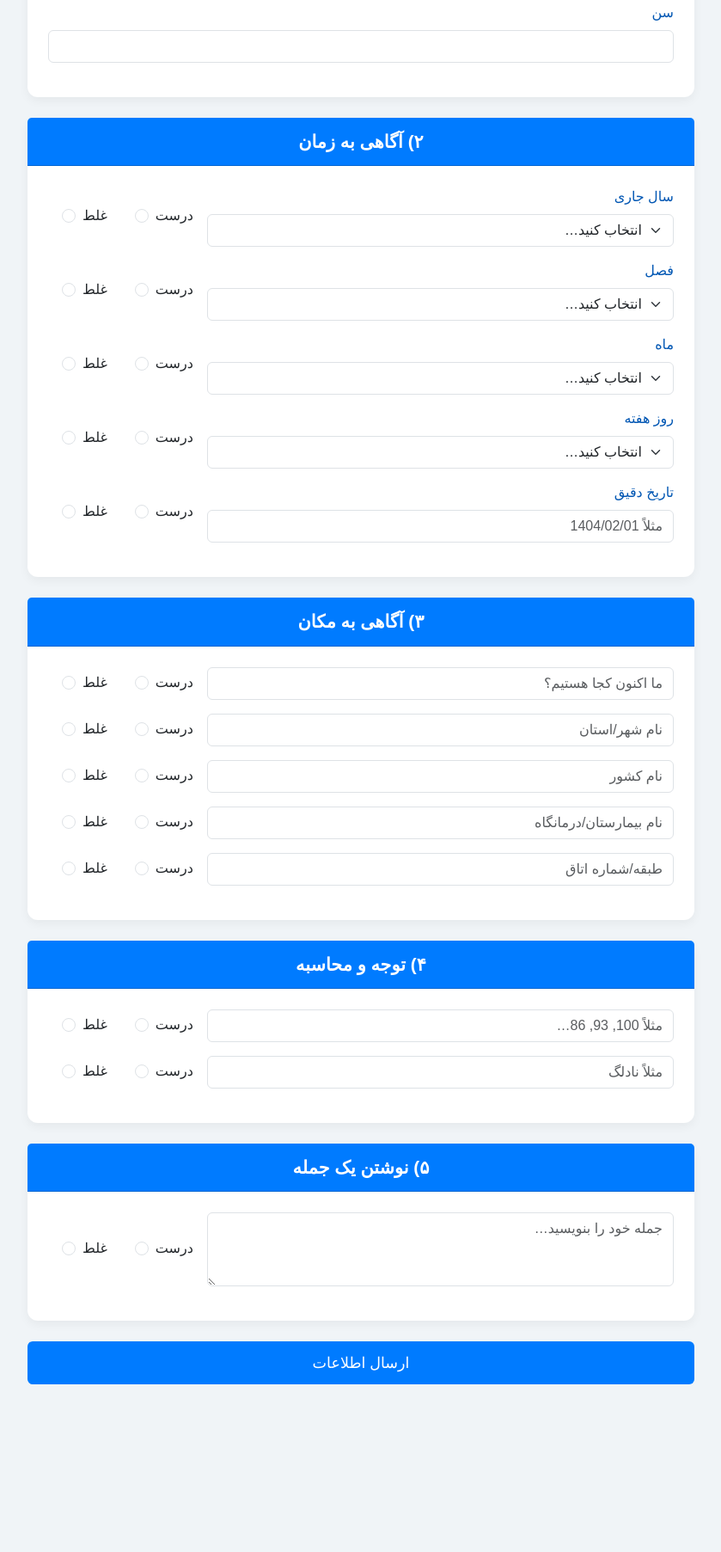
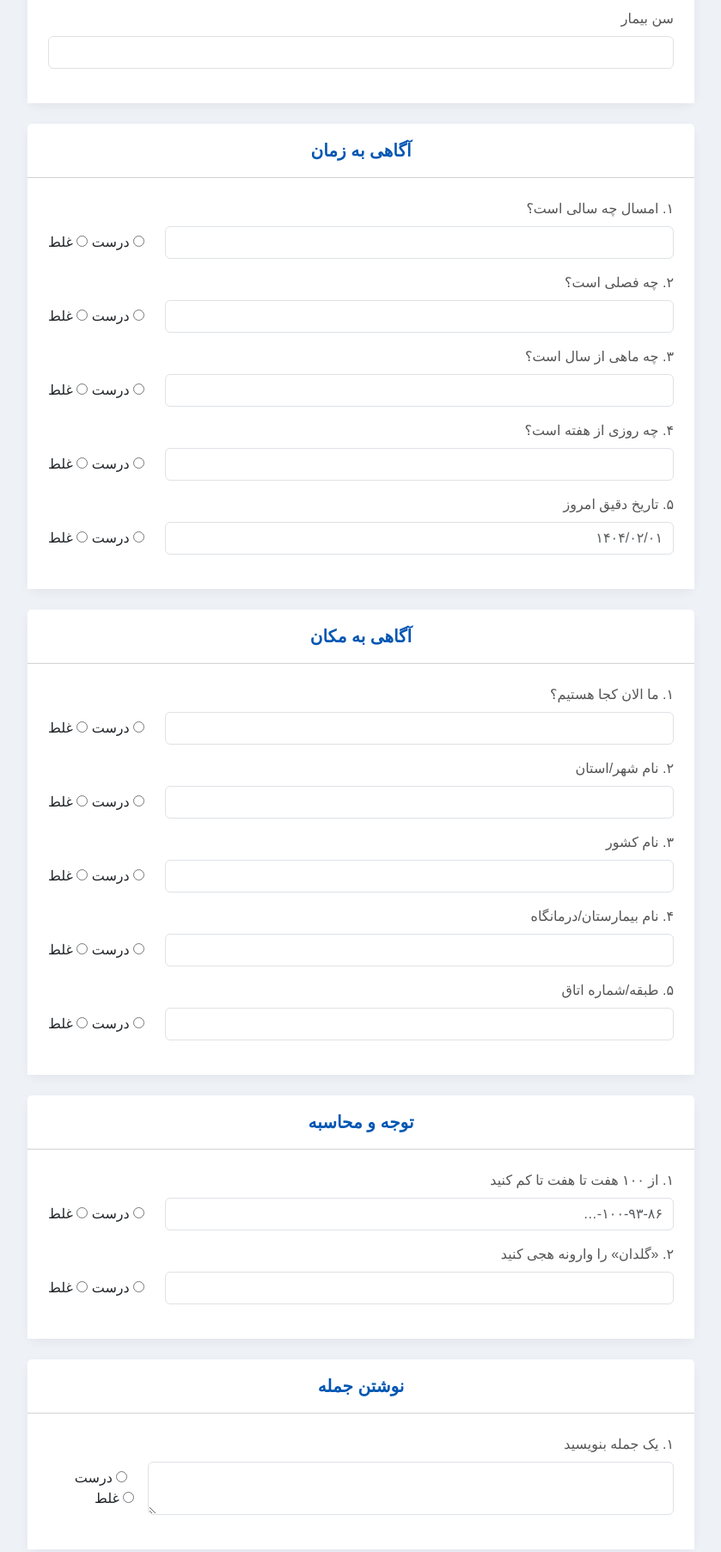
Before and after one commit to saeedmonazami/EKMA, a plain HTML site: page index.html in a window 1280 px wide. Shown: the part 289-2094 px from the top of the page at 86% size, without its empty margins (220-1059 px from the left). Before the commit the page ends 1939 px from the top, so only its background shows below. Drawn offline with nearby package versions, Linux system fonts and the light colour scheme.

Commit message:
Update index.html
888

```diff
--- a/index.html
+++ b/index.html
@@ -1,26 +1,28 @@
 <!DOCTYPE html>
 <html lang="fa" dir="rtl">
 <head>
-  <meta charset="UTF-8" />
-  <meta name="viewport" content="width=device-width, initial-scale=1.0"/>
+  <meta charset="UTF-8">
+  <meta name="viewport" content="width=device-width, initial-scale=1">
   <title>مرحله ۱: آزمون M.M.S.E</title>
-  <link href="https://cdn.jsdelivr.net/npm/bootstrap@5.3.2/dist/css/bootstrap.min.css" rel="stylesheet"/>
+  <link href="https://cdn.jsdelivr.net/npm/bootstrap@5.3.2/dist/css/bootstrap.min.css" rel="stylesheet">
   <style>
-    body { background: #f0f4f7; font-family: 'Vazir', sans-serif; color: #333; }
+    body {
+      background: #eef2f7;
+      font-family: 'Vazir', sans-serif;
+      color: #333;
+    }
     .container { max-width: 800px; margin: 40px auto; }
-    .card { border: none; border-radius: 12px; box-shadow: 0 4px 12px rgba(0,0,0,0.05); margin-bottom: 24px; background: #fff; }
-    .card-header { background: #007bff; color: #fff; font-size: 1.3rem; font-weight: bold; text-align: center; padding: .75rem; border-top-left-radius: 12px; border-top-right-radius: 12px; }
-    .card-body { padding: 1.5rem; }
-    .form-label { font-weight: 500; color: #0056b3; }
-    .form-select, .form-control, textarea { border-radius: 6px; }
-    .form-check { display: inline-block; margin-left: 1rem; }
-    .btn-primary { background-color: #007bff; border: none; font-size: 1.1rem; padding: .75rem; border-radius: 6px; }
-    .btn-primary:hover { background-color: #0056cc; }
-    .feedback { display: none; margin-top: 1rem; text-align: center; padding: .75rem; border-radius: .5rem; font-weight: 500; }
-    .feedback.success { background: #d1e7dd; color: #0f5132; }
-    .feedback.error   { background: #f8d7da; color: #842029; }
+    .card { border: none; border-radius: 12px; box-shadow: 0 4px 12px rgba(0,0,0,0.05); margin-bottom: 24px; }
+    .card-header { background: #fff; font-size: 1.25rem; font-weight: bold; color: #0056b3; text-align: center; padding: 1rem; }
+    .card-body { background: #fff; padding: 1.5rem; }
+    .form-label { font-weight: 500; color: #555; }
+    .btn-primary { background-color: #0056b3; border: none; padding: .75rem; font-size: 1.1rem; }
+    .btn-primary:hover { background-color: #004494; }
+    .feedback { display: none; margin-top: 1rem; text-align: center; padding: .75rem; border-radius: .375rem; font-weight: 500; }
+    .feedback.success { background-color: #d1e7dd; color: #0f5132; }
+    .feedback.error   { background-color: #f8d7da; color: #842029; }
     .answer-row { display: flex; align-items: center; gap: 1rem; margin-bottom: 1rem; }
-    .answer-row > .flex-grow-1 { flex-grow: 1; }
+    .answer-row input[type="text"] { flex: 1; }
   </style>
 </head>
 <body>
@@ -28,228 +30,199 @@
 <div class="container">
   <form id="mmseForm" action="https://n8n-render-1-xacg.onrender.com/webhook/receive-patient" method="POST">
 
-    <!-- ۱) مشخصات بیمار -->
+    <!-- مشخصات بیمار -->
     <div class="card">
-      <div class="card-header">۱) مشخصات بیمار</div>
+      <div class="card-header">اطلاعات بیمار</div>
       <div class="card-body">
         <div class="mb-3">
-          <label class="form-label" for="nationalCode">کد ملی</label>
-          <input id="nationalCode" name="nationalCode" type="text" class="form-control" placeholder="مثلاً 0012345678" required>
-        </div>
-        <div class="mb-3">
-          <label class="form-label" for="fullName">نام و نام خانوادگی</label>
+          <label class="form-label" for="fullName">نام بیمار</label>
           <input id="fullName" name="fullName" type="text" class="form-control" required>
         </div>
         <div class="mb-3">
-          <label class="form-label" for="age">سن</label>
+          <label class="form-label" for="nationalId">کد ملی</label>
+          <input id="nationalId" name="nationalId" type="text" class="form-control" pattern="\d{10}" placeholder="۱۰ رقم" required>
+        </div>
+        <div class="mb-3">
+          <label class="form-label" for="age">سن بیمار</label>
           <input id="age" name="age" type="number" class="form-control" min="0" required>
         </div>
       </div>
     </div>
 
-    <!-- ۲) آگاهی به زمان -->
+    <!-- تابع کمکی برای هر سؤال -->
+    <template id="question-template">
+      <div class="answer-row">
+        <input type="text" name="" class="form-control answer-input" placeholder="پاسخ">
+        <div>
+          <div class="form-check form-check-inline">
+            <input class="form-check-input correct-yes" type="radio" name="" value="true" required>
+            <label class="form-check-label">درست</label>
+          </div>
+          <div class="form-check form-check-inline">
+            <input class="form-check-input correct-no" type="radio" name="" value="false">
+            <label class="form-check-label">غلط</label>
+          </div>
+        </div>
+      </div>
+    </template>
+
+    <!-- آگاهی به زمان -->
     <div class="card">
-      <div class="card-header">۲) آگاهی به زمان</div>
-      <div class="card-body">
+      <div class="card-header">آگاهی به زمان</div>
+      <div class="card-body" id="time-questions">
+        <label class="form-label">۱. امسال چه سالی است؟</label>
+        <!-- جواب + درست/غلط -->
         <div class="answer-row">
-          <div class="flex-grow-1">
-            <label class="form-label" for="time_year">سال جاری</label>
-            <select id="time_year" name="time_year" class="form-select" required>
-              <option value="">انتخاب کنید…</option>
-              <option>1400</option><option>1401</option><option>1402</option>
-              <option>1403</option><option>1404</option><option>1405</option>
-            </select>
-          </div>
-          <div class="form-check">
-            <input id="t_y_true" name="time_year_correct" class="form-check-input" type="radio" value="true" required>
-            <label class="form-check-label" for="t_y_true">درست</label>
-          </div>
-          <div class="form-check">
-            <input id="t_y_false" name="time_year_correct" class="form-check-input" type="radio" value="false">
-            <label class="form-check-label" for="t_y_false">غلط</label>
+          <input name="time_year" type="text" class="form-control" required>
+          <div>
+            <label class="form-check-label me-2"><input name="time_year_correct" type="radio" value="true" required> درست</label>
+            <label class="form-check-label"><input name="time_year_correct" type="radio" value="false"> غلط</label>
           </div>
         </div>
 
+        <label class="form-label">۲. چه فصلی است؟</label>
         <div class="answer-row">
-          <div class="flex-grow-1">
-            <label class="form-label" for="time_season">فصل</label>
-            <select id="time_season" name="time_season" class="form-select" required>
-              <option value="">انتخاب کنید…</option>
-              <option>بهار</option><option>تابستان</option><option>پاییز</option><option>زمستان</option>
-            </select>
-          </div>
-          <div class="form-check">
-            <input id="t_s_true" name="time_season_correct" class="form-check-input" type="radio" value="true" required>
-            <label class="form-check-label" for="t_s_true">درست</label>
-          </div>
-          <div class="form-check">
-            <input id="t_s_false" name="time_season_correct" class="form-check-input" type="radio" value="false">
-            <label class="form-check-label" for="t_s_false">غلط</label>
+          <input name="time_season" type="text" class="form-control" required>
+          <div>
+            <label class="form-check-label me-2"><input name="time_season_correct" type="radio" value="true" required> درست</label>
+            <label class="form-check-label"><input name="time_season_correct" type="radio" value="false"> غلط</label>
           </div>
         </div>
 
+        <label class="form-label">۳. چه ماهی از سال است؟</label>
         <div class="answer-row">
-          <div class="flex-grow-1">
-            <label class="form-label" for="time_month">ماه</label>
-            <select id="time_month" name="time_month" class="form-select" required>
-              <option value="">انتخاب کنید…</option>
-              <option>فروردین</option><option>اردیبهشت</option><option>خرداد</option>
-              <option>تیر</option><option>مرداد</option><option>شهریور</option>
-              <option>مهر</option><option>آبان</option><option>آذر</option>
-              <option>دی</option><option>بهمن</option><option>اسفند</option>
-            </select>
-          </div>
-          <div class="form-check">
-            <input id="t_m_true" name="time_month_correct" class="form-check-input" type="radio" value="true" required>
-            <label class="form-check-label" for="t_m_true">درست</label>
-          </div>
-          <div class="form-check">
-            <input id="t_m_false" name="time_month_correct" class="form-check-input" type="radio" value="false">
-            <label class="form-check-label" for="t_m_false">غلط</label>
+          <input name="time_month" type="text" class="form-control" required>
+          <div>
+            <label class="form-check-label me-2"><input name="time_month_correct" type="radio" value="true" required> درست</label>
+            <label class="form-check-label"><input name="time_month_correct" type="radio" value="false"> غلط</label>
           </div>
         </div>
 
+        <label class="form-label">۴. چه روزی از هفته است؟</label>
         <div class="answer-row">
-          <div class="flex-grow-1">
-            <label class="form-label" for="time_weekday">روز هفته</label>
-            <select id="time_weekday" name="time_weekday" class="form-select" required>
-              <option value="">انتخاب کنید…</option>
-              <option>شنبه</option><option>یک‌شنبه</option><option>دوشنبه</option>
-              <option>سه‌شنبه</option><option>چهارشنبه</option><option>پنج‌شنبه</option><option>جمعه</option>
-            </select>
-          </div>
-          <div class="form-check">
-            <input id="t_w_true" name="time_weekday_correct" class="form-check-input" type="radio" value="true" required>
-            <label class="form-check-label" for="t_w_true">درست</label>
-          </div>
-          <div class="form-check">
-            <input id="t_w_false" name="time_weekday_correct" class="form-check-input" type="radio" value="false">
-            <label class="form-check-label" for="t_w_false">غلط</label>
+          <input name="time_weekday" type="text" class="form-control" required>
+          <div>
+            <label class="form-check-label me-2"><input name="time_weekday_correct" type="radio" value="true" required> درست</label>
+            <label class="form-check-label"><input name="time_weekday_correct" type="radio" value="false"> غلط</label>
           </div>
         </div>
 
+        <label class="form-label">۵. تاریخ دقیق امروز</label>
         <div class="answer-row">
-          <div class="flex-grow-1">
-            <label class="form-label" for="time_date">تاریخ دقیق</label>
-            <input id="time_date" name="time_date" type="text" class="form-control" placeholder="مثلاً 1404/02/01" required>
-          </div>
-          <div class="form-check">
-            <input id="t_d_true" name="time_date_correct" class="form-check-input" type="radio" value="true" required>
-            <label class="form-check-label" for="t_d_true">درست</label>
-          </div>
-          <div class="form-check">
-            <input id="t_d_false" name="time_date_correct" class="form-check-input" type="radio" value="false">
-            <label class="form-check-label" for="t_d_false">غلط</label>
+          <input name="time_date" type="text" class="form-control" placeholder="۱۴۰۴/۰۲/۰۱" required>
+          <div>
+            <label class="form-check-label me-2"><input name="time_date_correct" type="radio" value="true" required> درست</label>
+            <label class="form-check-label"><input name="time_date_correct" type="radio" value="false"> غلط</label>
           </div>
         </div>
       </div>
     </div>
 
-    <!-- ۳) آگاهی به مکان -->
+<!-- آگاهی به مکان -->
 <div class="card">
-      <div class="card-header">۳) آگاهی به مکان</div>
+  <div class="card-header">آگاهی به مکان</div>
   <div class="card-body">
+    <label class="form-label">۱. ما الان کجا هستیم؟</label>
     <div class="answer-row">
-          <input name="place_where" type="text" class="form-control" placeholder="ما اکنون کجا هستیم؟" required>
-          <div class="form-check">
-            <input id="p_w_true" name="place_where_correct" class="form-check-input" type="radio" value="true" required>
-            <label class="form-check-label" for="p_w_true">درست</label>
-          </div>
-          <div class="form-check">
-            <input id="p_w_false" name="place_where_correct" class="form-check-input" type="radio" value="false">
-            <label class="form-check-label" for="p_w_false">غلط</label>
+      <input name="place_where" type="text" class="form-control" required>
+      <div>
+        <label class="form-check-label me-2">
+          <input name="place_where_correct" type="radio" value="true" required> درست
+        </label>
+        <label class="form-check-label">
+          <input name="place_where_correct" type="radio" value="false"> غلط
+        </label>
       </div>
     </div>
-        <!-- مشابه برای city, country, hospital, floor -->
+
+    <label class="form-label">۲. نام شهر/استان</label>
     <div class="answer-row">
-          <input name="place_city" type="text" class="form-control" placeholder="نام شهر/استان" required>
-          <div class="form-check">
-            <input id="p_c_true" name="place_city_correct" class="form-check-input" type="radio" value="true" required>
-            <label class="form-check-label" for="p_c_true">درست</label>
-          </div>
-          <div class="form-check">
-            <input id="p_c_false" name="place_city_correct" class="form-check-input" type="radio" value="false">
-            <label class="form-check-label" for="p_c_false">غلط</label>
+      <input name="place_city" type="text" class="form-control" required>
+      <div>
+        <label class="form-check-label me-2">
+          <input name="place_city_correct" type="radio" value="true" required> درست
+        </label>
+        <label class="form-check-label">
+          <input name="place_city_correct" type="radio" value="false"> غلط
+        </label>
       </div>
     </div>
+
+    <label class="form-label">۳. نام کشور</label>
     <div class="answer-row">
-          <input name="place_country" type="text" class="form-control" placeholder="نام کشور" required>
-          <div class="form-check">
-            <input id="p_co_true" name="place_country_correct" class="form-check-input" type="radio" value="true" required>
-            <label class="form-check-label" for="p_co_true">درست</label>
-          </div>
-          <div class="form-check">
-            <input id="p_co_false" name="place_country_correct" class="form-check-input" type="radio" value="false">
-            <label class="form-check-label" for="p_co_false">غلط</label>
+      <input name="place_country" type="text" class="form-control" required>
+      <div>
+        <label class="form-check-label me-2">
+          <input name="place_country_correct" type="radio" value="true" required> درست
+        </label>
+        <label class="form-check-label">
+          <input name="place_country_correct" type="radio" value="false"> غلط
+        </label>
       </div>
     </div>
+
+    <label class="form-label">۴. نام بیمارستان/درمانگاه</label>
     <div class="answer-row">
-          <input name="place_hospital" type="text" class="form-control" placeholder="نام بیمارستان/درمانگاه" required>
-          <div class="form-check">
-            <input id="p_h_true" name="place_hospital_correct" class="form-check-input" type="radio" value="true" required>
-            <label class="form-check-label" for="p_h_true">درست</label>
-          </div>
-          <div class="form-check">
-            <input id="p_h_false" name="place_hospital_correct" class="form-check-input" type="radio" value="false">
-            <label class="form-check-label" for="p_h_false">غلط</label>
+      <input name="place_hospital" type="text" class="form-control" required>
+      <div>
+        <label class="form-check-label me-2">
+          <input name="place_hospital_correct" type="radio" value="true" required> درست
+        </label>
+        <label class="form-check-label">
+          <input name="place_hospital_correct" type="radio" value="false"> غلط
+        </label>
       </div>
     </div>
+
+    <label class="form-label">۵. طبقه/شماره اتاق</label>
     <div class="answer-row">
-          <input name="place_floor" type="text" class="form-control" placeholder="طبقه/شماره اتاق" required>
-          <div class="form-check">
-            <input id="p_f_true" name="place_floor_correct" class="form-check-input" type="radio" value="true" required>
-            <label class="form-check-label" for="p_f_true">درست</label>
-          </div>
-          <div class="form-check">
-            <input id="p_f_false" name="place_floor_correct" class="form-check-input" type="radio" value="false">
-            <label class="form-check-label" for="p_f_false">غلط</label>
+      <input name="place_floor" type="text" class="form-control" required>
+      <div>
+        <label class="form-check-label me-2">
+          <input name="place_floor_correct" type="radio" value="true" required> درست
+        </label>
+        <label class="form-check-label">
+          <input name="place_floor_correct" type="radio" value="false"> غلط
+        </label>
       </div>
     </div>
   </div>
 </div>
 
-    <!-- ۴) توجه و محاسبه -->
+    <!-- توجه و محاسبه -->
     <div class="card">
-      <div class="card-header">۴) توجه و محاسبه</div>
+      <div class="card-header">توجه و محاسبه</div>
       <div class="card-body">
+        <label class="form-label">۱. از ۱۰۰ هفت تا هفت تا کم کنید</label>
         <div class="answer-row">
-          <input id="attention_count" name="attention_count" type="text" class="form-control" placeholder="مثلاً 100, 93, 86…" required>
-          <div class="form-check">
-            <input id="a_c_true" name="attention_count_correct" class="form-check-input" type="radio" value="true" required>
-            <label class="form-check-label" for="a_c_true">درست</label>
-          </div>
-          <div class="form-check">
-            <input id="a_c_false" name="attention_count_correct" class="form-check-input" type="radio" value="false">
-            <label class="form-check-label" for="a_c_false">غلط</label>
+          <input name="attention_count" type="text" class="form-control" placeholder="۱۰۰-۹۳-۸۶-…" required>
+          <div>
+            <label class="form-check-label me-2"><input name="attention_count_correct" type="radio" value="true" required> درست</label>
+            <label class="form-check-label"><input name="attention_count_correct" type="radio" value="false"> غلط</label>
           </div>
         </div>
+
+        <label class="form-label">۲. «گلدان» را وارونه هجی کنید</label>
         <div class="answer-row">
-          <input id="attention_spell" name="attention_spell" type="text" class="form-control" placeholder="مثلاً نادلگ" required>
-          <div class="form-check">
-            <input id="a_s_true" name="attention_spell_correct" class="form-check-input" type="radio" value="true" required>
-            <label class="form-check-label" for="a_s_true">درست</label>
-          </div>
-          <div class="form-check">
-            <input id="a_s_false" name="attention_spell_correct" class="form-check-input" type="radio" value="false">
-            <label class="form-check-label" for="a_s_false">غلط</label>
+          <input name="attention_spell" type="text" class="form-control" required>
+          <div>
+            <label class="form-check-label me-2"><input name="attention_spell_correct" type="radio" value="true" required> درست</label>
+            <label class="form-check-label"><input name="attention_spell_correct" type="radio" value="false"> غلط</label>
           </div>
         </div>
       </div>
     </div>
 
-    <!-- ۵) نوشتن جمله -->
+    <!-- نوشتن جمله -->
     <div class="card">
-      <div class="card-header">۵) نوشتن یک جمله</div>
+      <div class="card-header">نوشتن جمله</div>
       <div class="card-body">
+        <label class="form-label">۱. یک جمله بنویسید</label>
         <div class="answer-row">
-          <textarea id="write_sentence" name="write_sentence" rows="3" class="form-control" placeholder="جمله خود را بنویسید…" required></textarea>
-          <div class="form-check">
-            <input id="w_s_true" name="write_sentence_correct" class="form-check-input" type="radio" value="true" required>
-            <label class="form-check-label" for="w_s_true">درست</label>
-          </div>
-          <div class="form-check">
-            <input id="w_s_false" name="write_sentence_correct" class="form-check-input" type="radio" value="false">
-            <label class="form-check-label" for="w_s_false">غلط</label>
+          <textarea name="write_sentence" rows="2" class="form-control" required></textarea>
+          <div>
+            <label class="form-check-label me-2"><input name="write_sentence_correct" type="radio" value="true" required> درست</label>
+            <label class="form-check-label"><input name="write_sentence_correct" type="radio" value="false"> غلط</label>
           </div>
         </div>
       </div>
```
Lines whose indentation alone changed are shown as unchanged.
